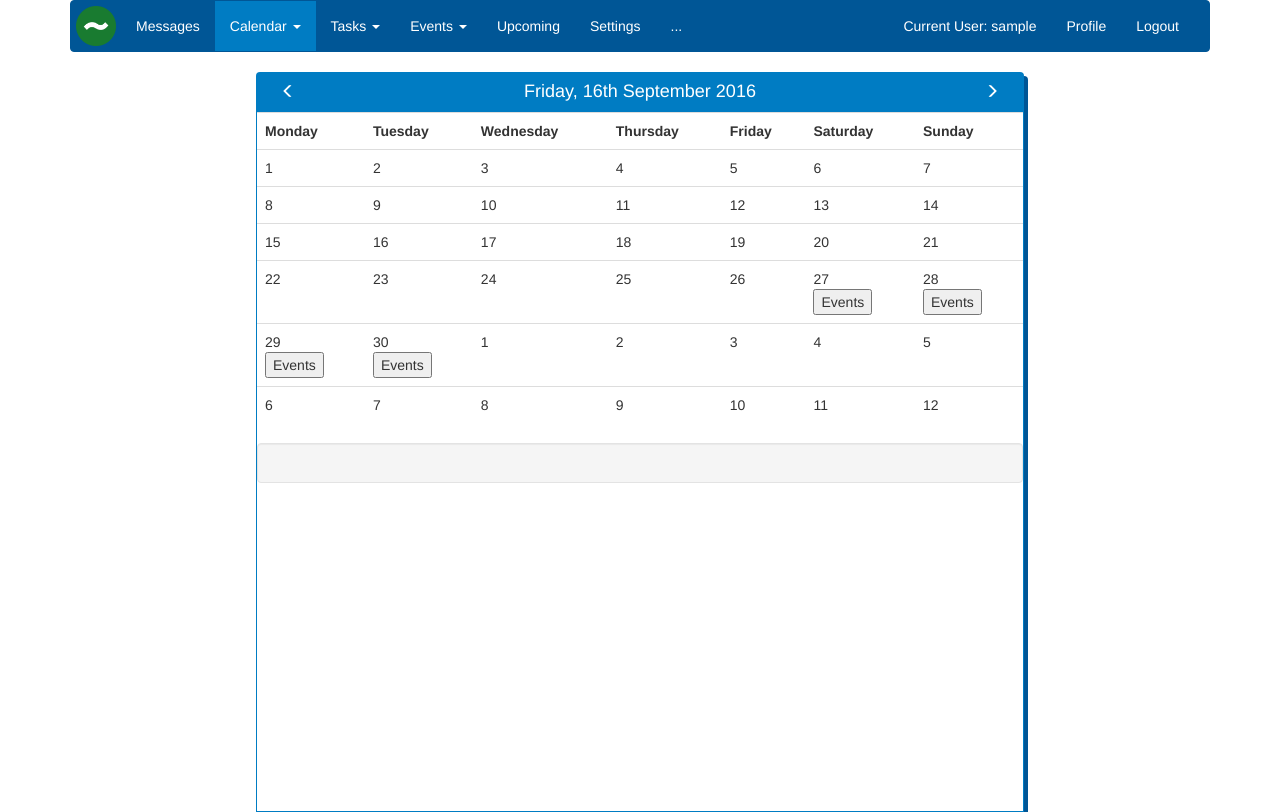
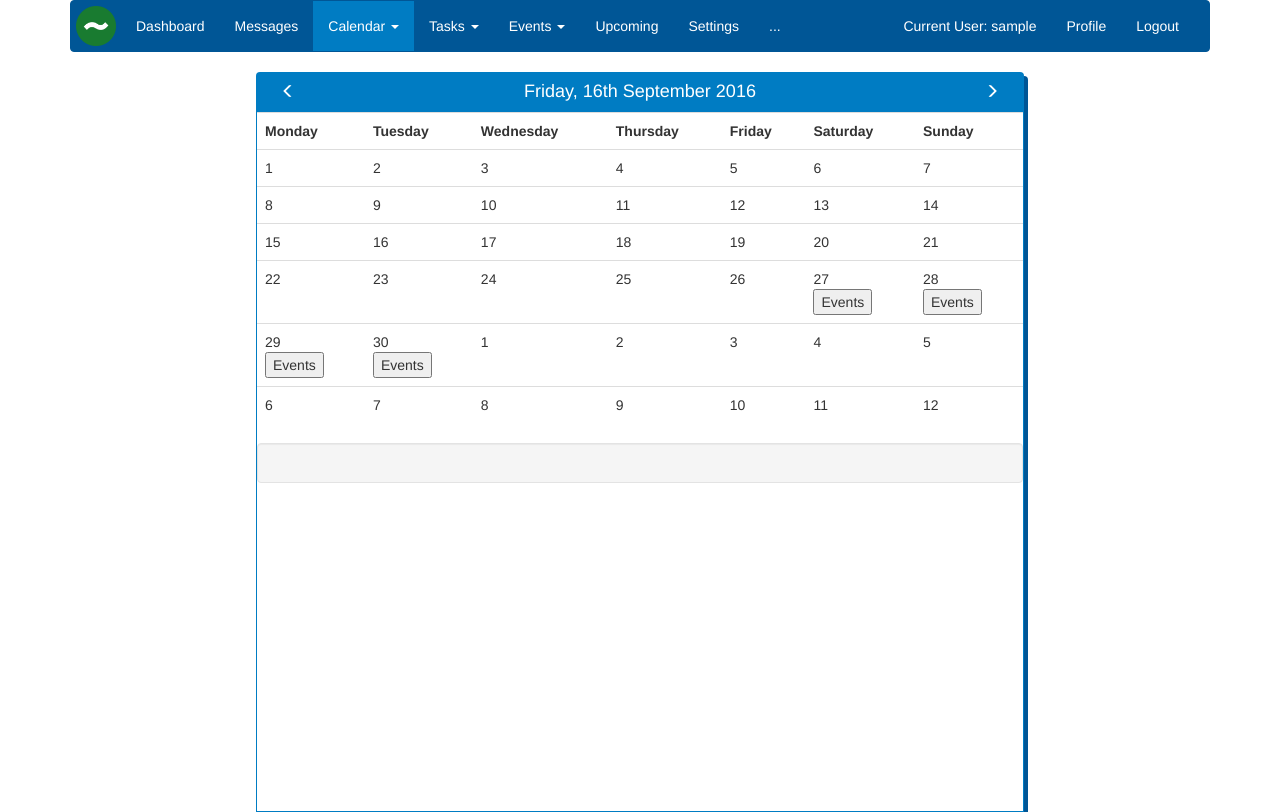
Before and after one commit to Team-Tilde/team-tilde-time, a PHP site: page /calendar-month.php in a window 1280 px wide. Run offline with PHP 8.4, Linux system fonts and the light colour scheme; the visitor is signed in with stand-in values (Sample User, id 1); data comes from the database, SQL or seed files in the repository.

Commit message:
Dashboard Menu
Menu added for dashboard.

```diff
--- a/php/nav.php
+++ b/php/nav.php
@@ -32,6 +32,7 @@ function echoActiveMenu($wordInUrl)
 		</div>
 		<div id="navbar" class="navbar-collapse collapse">
 			<ul class="nav navbar-nav">
+				<li <?php echoActiveMenu("dashboard");?> dropdown"><a href="dashboard.php">Dashboard</a></li>
 				<li><a href="#">Messages</a></li>
 				<li <?php echoActiveMenu("calendar");?> dropdown">
 					<a href="calendar.php" class="dropdown-toggle" data-toggle="dropdown" role="button" aria-haspopup="true" aria-expanded="false">Calendar <span class="caret"></span></a>
```
